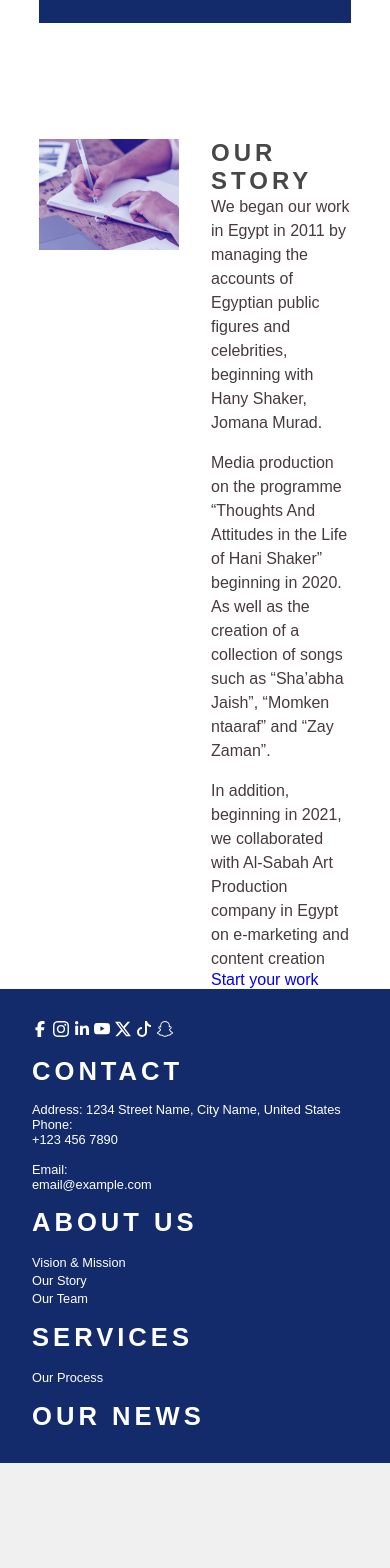
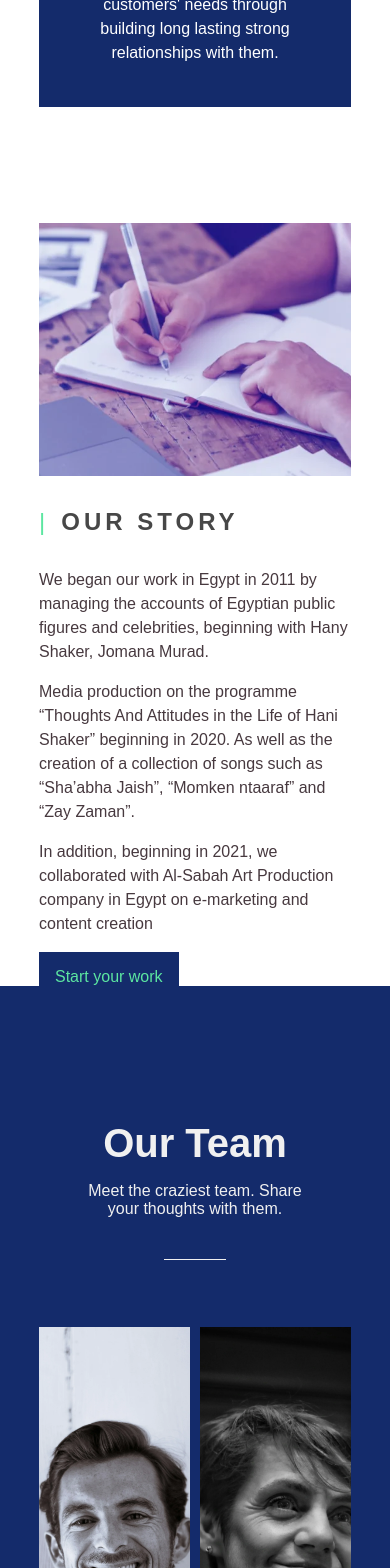
Before and after one commit to shehabwaleedd/tagmedia2, a Next.js app: page /about in a window 390 px wide. Shown: the part 1440-3008 px from the top of the page. Before the commit the page ends 2903 px from the top, so only its background shows below. Built offline with nearby package versions, Linux system fonts and the light colour scheme.

Commit message:
Update styles for about page and footer

```diff
--- a/src/app/about/page.module.scss
+++ b/src/app/about/page.module.scss
@@ -2,12 +2,18 @@
     padding-top: 10vh;
     display: flex;
     flex-direction: column;
-    align-items: flex-start;
-    justify-content: flex-start;
+    align-items: center;
+    justify-content: center;
     min-height: 100vh;
     background-color: var(--container-color);
     width: 100%;
     gap: 10vh;
+
+    @media (max-width: 756px) {
+        padding: 10vh 0;
+        position: relative;
+        top: 10vh;
+    }
 
     &__container {
         display: flex;
@@ -111,6 +117,10 @@
             margin: 0 auto;
             margin-top: 2rem;
 
+            @media (max-width: 768px) {
+                grid-template-columns: 1fr;
+            }
+
             &_right {
                 display: flex;
                 flex-direction: column;
@@ -118,12 +128,23 @@
                 align-items: flex-start;
                 height: 100%;
                 width: 100%;
+                gap: 2rem;
+                &_top {
+                    display: flex;
+                    justify-content: center;
+                    align-items: center;
+                    gap: 1rem;
+                    span {
+                        color: var(--second-accent-color);
+                        font-size: 1.5rem;
+                    }
                     h2 {
                         font-size: 1.5rem;
                         font-weight: 700;
                         color: var(--title-color);
                         text-transform: uppercase;
                         letter-spacing: 0.25rem;
+                    }
                 }
 
                 p {
@@ -142,7 +163,29 @@
                     gap: 1rem;
                     width: 100%;
                 }
+
+                a {
+                    font-size: 1rem;
+                    color: var(--second-accent-color);
+                    text-decoration: none;
+                    background-color: var(--accent-color);
+                    padding: 1rem;
+                    transition: color 0.3s ease-in-out;
+                }
+            }
+
+            &_left {
+                img {
+                    width: 100%;
+                    object-fit: cover;
+                    margin-bottom: 2rem;
+
+                    @media (max-width: 768px) {
+                        height: 100%;
+                        margin-bottom: 0;
                     }
                 }
             }
         }
+    }
+}
--- a/src/app/about/page.tsx
+++ b/src/app/about/page.tsx
@@ -1,6 +1,7 @@
 import React from 'react'
 import styles from "./page.module.scss"
 import Image from 'next/image'
+import OurTeam from '@/components/ourTeam'
 
 const page = () => {
     return (
@@ -27,6 +28,7 @@
                     </div>
                     <div className={styles.about__story__container_right}>
                         <div className={styles.about__story__container_right_top}>
+                            <span> | </span>
                             <h2>Our Story</h2>
                         </div>
                         <div className={styles.about__story__container_right_middle}>
@@ -39,6 +41,7 @@
                         </div>
                     </div>
                 </div>
+                <OurTeam />
             </section>
         </main>
     )
--- a/src/components/footer/style.module.scss
+++ b/src/components/footer/style.module.scss
@@ -3,10 +3,8 @@
     flex-direction: column;
     width: 100%;
     padding: 2rem;
-
     height: 100%;
     background-color: var(--accent-color);
-
     &__container {
         display: grid;
         grid-template-columns: repeat(5, 1fr);
@@ -17,10 +15,13 @@
         @media (max-width: 1224px) {
             grid-template-columns: repeat(auto-fill, minmax(200px, 1fr));
         }
-
-        @media (max-width: 568px) {
-            grid-template-columns: repeat(1, 1fr);
+        @media (max-width: 724px) {
+            display: flex;
+            flex-direction: column;
+            align-items: flex-start;
+            justify-content: flex-start;
             gap: 1rem;
+            padding-top: 10vh;
         }
 
         &__section {
```
Lines whose indentation alone changed are shown as unchanged.
